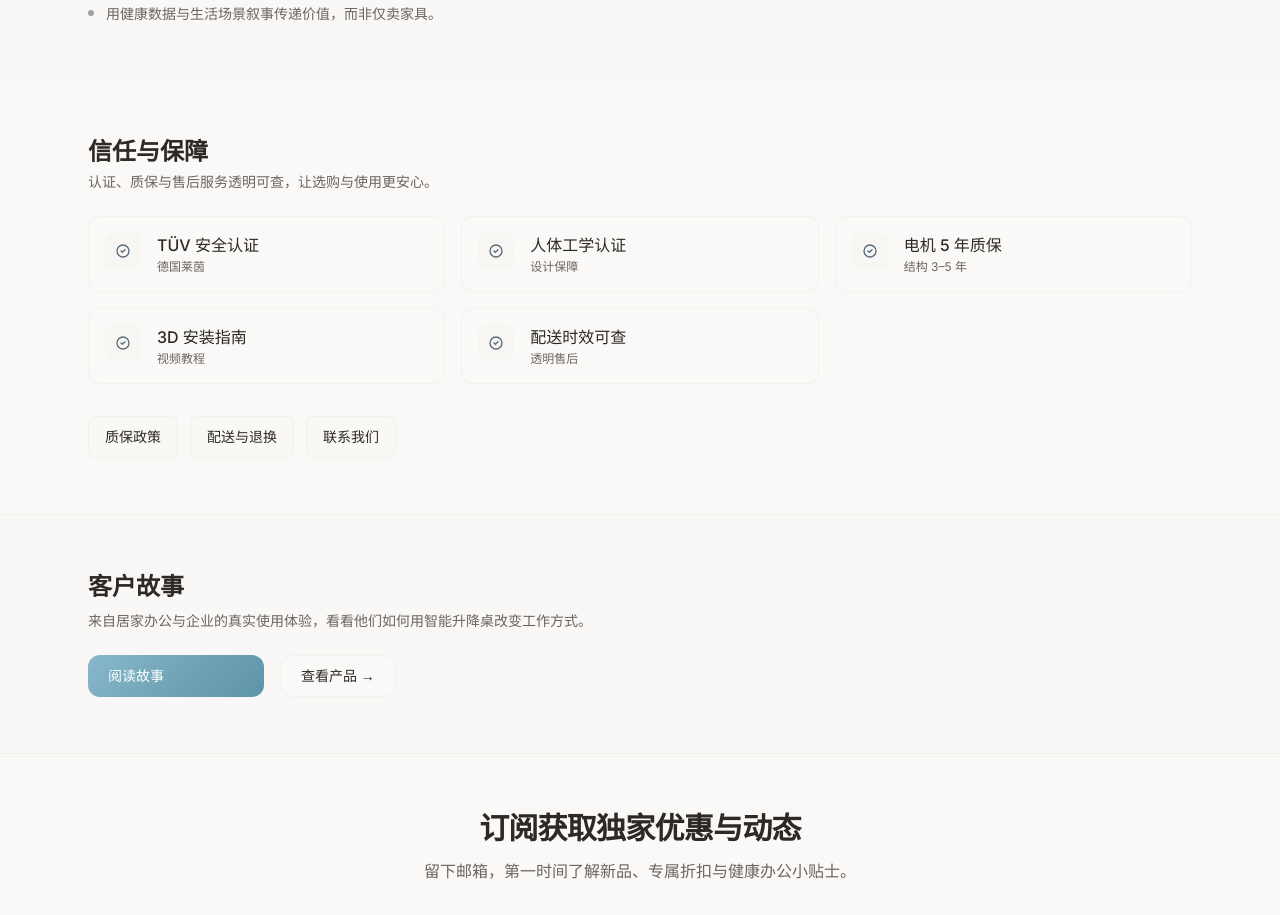
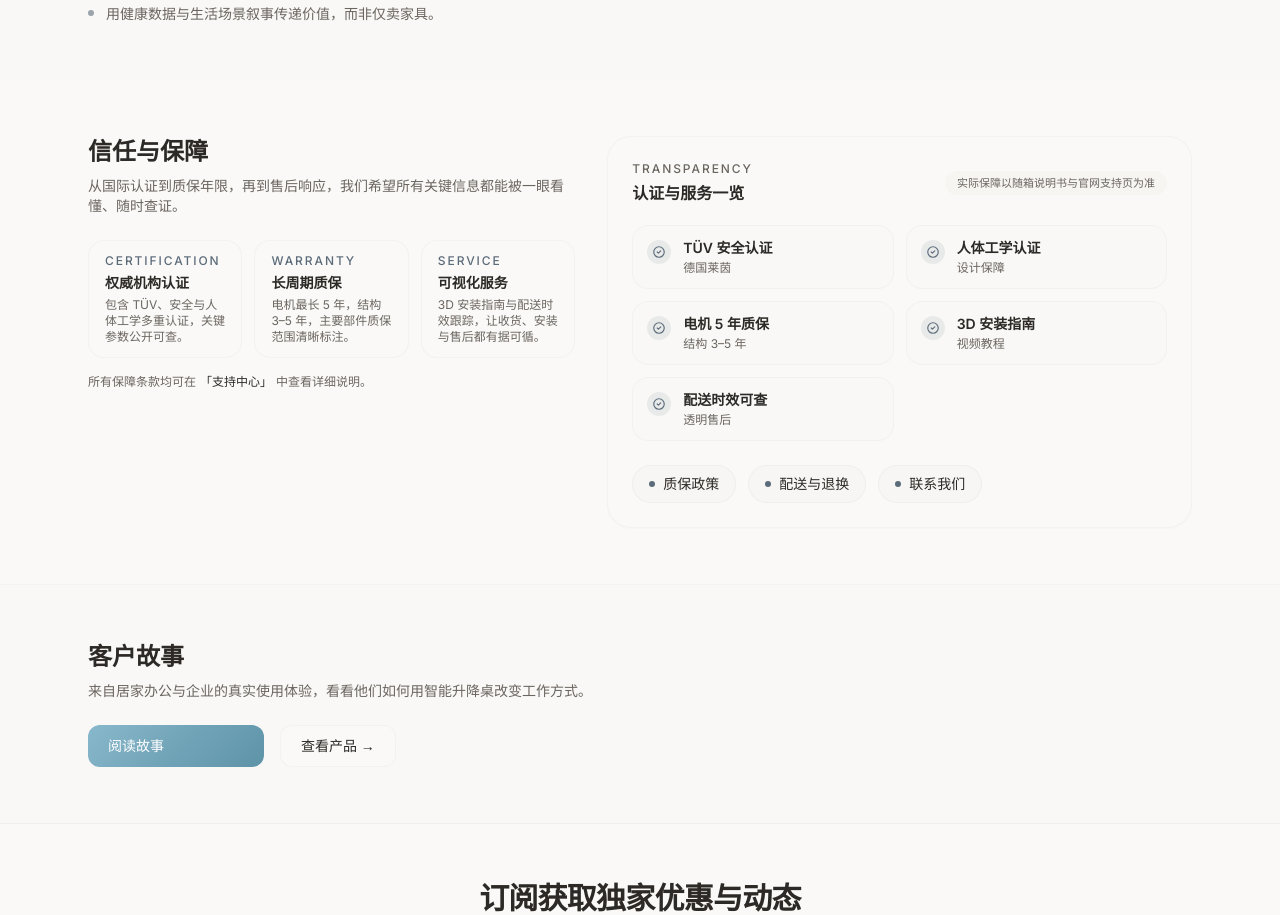
Before and after one commit to 532596/my-dtc-store, a Next.js app: page /about in a window 1280 px wide. Shown: the part 960-1875 px from the top of the page. Built offline with nearby package versions, Linux system fonts and the light colour scheme; no server answers.

Commit message:
信任与保障

```diff
--- a/src/app/about/page.tsx
+++ b/src/app/about/page.tsx
@@ -107,50 +107,120 @@ export default function AboutPage() {
         </div>
       </section>
 
-      {/* 信任与保障：高密度标签网格 */}
+      {/* 信任与保障：左右分栏信息卡 */}
       <section className="mx-auto max-w-content px-6 py-10 md:py-14">
         <Reveal>
+          <div className="grid gap-8 lg:grid-cols-[minmax(0,1.25fr)_minmax(0,1.5fr)]">
+            {/* 左侧：标题 + 三大承诺 */}
+            <div>
               <h2 className="text-xl font-semibold text-foreground md:text-2xl">信任与保障</h2>
-          <p className="mt-1 max-w-xl text-sm text-warm-muted">
-            认证、质保与售后服务透明可查，让选购与使用更安心。
+              <p className="mt-2 max-w-xl text-sm text-warm-muted">
+                从国际认证到质保年限，再到售后响应，我们希望所有关键信息都能被一眼看懂、随时查证。
               </p>
-          <div className="mt-6 grid grid-cols-1 gap-4 sm:grid-cols-2 lg:grid-cols-3">
+              <div className="mt-6 grid gap-3 text-sm text-warm-muted sm:grid-cols-3">
+                <div className="rounded-2xl border border-warm-gray/40 bg-warm-white px-4 py-3">
+                  <p className="text-xs font-medium uppercase tracking-[0.16em] text-accent">
+                    Certification
+                  </p>
+                  <p className="mt-1 text-sm font-semibold text-foreground">权威机构认证</p>
+                  <p className="mt-1 text-xs">
+                    包含 TÜV、安全与人体工学多重认证，关键参数公开可查。
+                  </p>
+                </div>
+                <div className="rounded-2xl border border-warm-gray/40 bg-warm-white px-4 py-3">
+                  <p className="text-xs font-medium uppercase tracking-[0.16em] text-accent">
+                    Warranty
+                  </p>
+                  <p className="mt-1 text-sm font-semibold text-foreground">长周期质保</p>
+                  <p className="mt-1 text-xs">
+                    电机最长 5 年，结构 3–5 年，主要部件质保范围清晰标注。
+                  </p>
+                </div>
+                <div className="rounded-2xl border border-warm-gray/40 bg-warm-white px-4 py-3">
+                  <p className="text-xs font-medium uppercase tracking-[0.16em] text-accent">
+                    Service
+                  </p>
+                  <p className="mt-1 text-sm font-semibold text-foreground">可视化服务</p>
+                  <p className="mt-1 text-xs">
+                    3D 安装指南与配送时效跟踪，让收货、安装与售后都有据可循。
+                  </p>
+                </div>
+              </div>
+              <p className="mt-4 text-xs text-warm-muted">
+                所有保障条款均可在
+                <span className="mx-1 font-medium text-foreground">「支持中心」</span>
+                中查看详细说明。
+              </p>
+            </div>
+
+            {/* 右侧：明细网格 + 支持入口 */}
+            <div className="rounded-3xl border border-warm-gray/40 bg-warm-white/90 p-5 shadow-sm shadow-warm-gray/10 md:p-6">
+              <div className="flex items-center justify-between gap-4">
+                <div>
+                  <p className="text-xs font-medium uppercase tracking-[0.16em] text-warm-muted">
+                    Transparency
+                  </p>
+                  <p className="mt-1 text-base font-semibold text-foreground">
+                    认证与服务一览
+                  </p>
+                </div>
+                <span className="inline-flex items-center rounded-full bg-warm-cream/60 px-3 py-1 text-[11px] font-medium text-warm-muted">
+                  实际保障以随箱说明书与官网支持页为准
+                </span>
+              </div>
+
+              <div className="mt-5 grid grid-cols-1 gap-3 sm:grid-cols-2">
                 {TRUST_ITEMS.map((item) => (
                   <div
                     key={item.label}
-                className="flex items-start gap-4 rounded-xl border border-warm-gray/40 bg-warm-white p-4"
+                    className="flex items-start gap-3 rounded-2xl border border-warm-gray/40 bg-warm-cream/10 px-3.5 py-3"
                   >
-                <span className="inline-flex h-9 w-9 shrink-0 items-center justify-center rounded-lg bg-warm-cream/50 text-accent">
-                  <svg className="h-4 w-4" fill="none" stroke="currentColor" viewBox="0 0 24 24">
-                    <path strokeLinecap="round" strokeLinejoin="round" strokeWidth={2} d="M9 12l2 2 4-4m6 2a9 9 0 11-18 0 9 9 0 0118 0z" />
+                    <span className="mt-0.5 inline-flex h-6 w-6 shrink-0 items-center justify-center rounded-full bg-accent/10 text-accent">
+                      <svg className="h-3.5 w-3.5" fill="none" stroke="currentColor" viewBox="0 0 24 24">
+                        <path
+                          strokeLinecap="round"
+                          strokeLinejoin="round"
+                          strokeWidth={2}
+                          d="M9 12l2 2 4-4m6 2a9 9 0 11-18 0 9 9 0 0118 0z"
+                        />
                       </svg>
                     </span>
                     <div>
-                  <div className="font-medium text-foreground">{item.label}</div>
-                  <div className="mt-0.5 text-xs text-warm-muted">{item.sub}</div>
+                      <div className="text-xs font-semibold text-foreground md:text-sm">
+                        {item.label}
+                      </div>
+                      <div className="mt-0.5 text-[11px] text-warm-muted md:text-xs">
+                        {item.sub}
+                      </div>
                     </div>
                   </div>
                 ))}
               </div>
-          <div className="mt-8 flex flex-wrap gap-3">
+
+              <div className="mt-6 flex flex-wrap gap-3 text-xs md:text-sm">
                 <Link
                   href="/support#warranty"
-              className="rounded-lg border border-warm-gray/40 bg-warm-cream/20 px-4 py-2.5 text-sm font-medium text-foreground transition hover:border-accent hover:bg-warm-cream/40"
+                  className="inline-flex items-center gap-2 rounded-full border border-warm-gray/50 bg-warm-cream/40 px-4 py-2 font-medium text-foreground transition hover:border-accent hover:bg-warm-cream/70"
                 >
+                  <span className="h-1.5 w-1.5 rounded-full bg-accent" />
                   质保政策
                 </Link>
                 <Link
                   href="/support#shipping"
-              className="rounded-lg border border-warm-gray/40 bg-warm-cream/20 px-4 py-2.5 text-sm font-medium text-foreground transition hover:border-accent hover:bg-warm-cream/40"
+                  className="inline-flex items-center gap-2 rounded-full border border-warm-gray/50 bg-warm-cream/40 px-4 py-2 font-medium text-foreground transition hover:border-accent hover:bg-warm-cream/70"
                 >
+                  <span className="h-1.5 w-1.5 rounded-full bg-accent" />
                   配送与退换
                 </Link>
                 <Link
                   href="/support#contact"
-              className="rounded-lg border border-warm-gray/40 bg-warm-cream/20 px-4 py-2.5 text-sm font-medium text-foreground transition hover:border-accent hover:bg-warm-cream/40"
+                  className="inline-flex items-center gap-2 rounded-full border border-warm-gray/50 bg-warm-cream/40 px-4 py-2 font-medium text-foreground transition hover:border-accent hover:bg-warm-cream/70"
                 >
+                  <span className="h-1.5 w-1.5 rounded-full bg-accent" />
                   联系我们
                 </Link>
+              </div>
+            </div>
           </div>
         </Reveal>
       </section>
```
Lines whose indentation alone changed are shown as unchanged.
